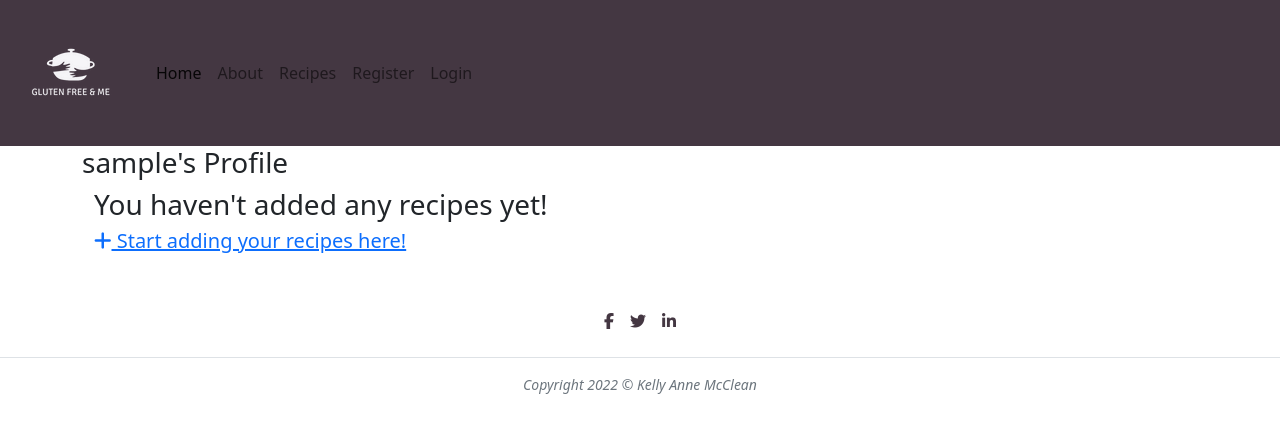
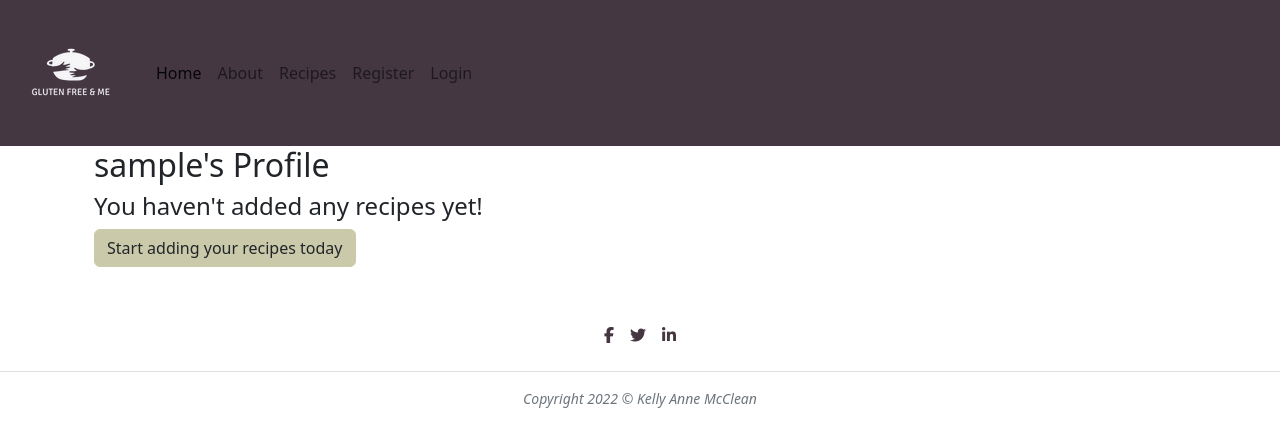
Before and after one commit to mccannka/gluten-free-me, a Flask app: a page that uses templates/base.html in a window 1280 px wide. Shown: the top 447 px of the page. Run offline with Flask 2, Linux system fonts and the light colour scheme; the visitor is signed in with stand-in values (Sample User, id 1); a database or web service that is not in the repository returns one stand-in record (values such as "Sample title"); some libraries are stand-ins or nearby versions.

Commit message:
Personal profile page - styling updates & nav company logo correction

```diff
--- a/app.py
+++ b/app.py
@@ -82,7 +82,6 @@ def register():
         mongo.db.users.insert_one(register)
 
         session["user"] = request.form.get("username").lower()
-        flash("Yay, you've successfully been registered with our Gluten Free & Me community")
         return redirect(url_for("personal", username=session["user"]))
 
     return render_template("user/register.html")
--- a/static/css/style.css
+++ b/static/css/style.css
@@ -51,3 +51,14 @@ a.btn.btn-primary {
 .fa-linkedin {color:#443742;}
 .fa-twitter {color:#443742;}
 .fa-facebook {color:#443742;}
+
+/* Personal Profile Page updates */
+h4.no-results-text {
+    color: #212529
+}
+
+a.btn.btn-secondary {
+    background: #cacaaa;
+    border-color: #cacaaa;
+    color: #212529
+}
--- a/templates/base.html
+++ b/templates/base.html
@@ -20,7 +20,7 @@
       <nav class="navbar navbar-expand-lg navbar-light">
          <div class="container-fluid">
             <a class="navbar-brand" href="#">
-               <img src="./static/img/company-logo.png" class="d-none d-sm-block" alt="Company Logo" width="120"
+               <img src="{{ url_for('static', filename='img/company-logo.png') }}" class="d-none d-sm-block" alt="Company Logo" width="120"
                   height="120"></a>
             <button class="navbar-toggler" type="button" data-bs-toggle="collapse"
                data-bs-target="#navbarSupportedContent" aria-controls="navbarSupportedContent" aria-expanded="false"
--- a/templates/recipe/edit_recipes.html
+++ b/templates/recipe/edit_recipes.html
@@ -1,7 +1,7 @@
 {% extends "base.html" %}
 {% block content %}
 
-  <div class="container">
+  <div class="container-fluid">
     <div class="row">
       <div class="col s12">
         <h5 class="center-align">Edit recipe</h5>
--- a/templates/recipe/recipes.html
+++ b/templates/recipe/recipes.html
@@ -41,8 +41,8 @@
                         <p class="card-text">
                         </p>
                         <div class="d-grid gap-2 col-6 mx-auto">
-                            <button href="{{ url_for('specific_recipe', recipe_id=recipe._id) }}"
-                                class="btn btn-primary" type="button">Get recipe</button>
+                            <a href="{{ url_for('specific_recipe', recipe_id=recipe._id) }}"
+                                class="btn btn-primary" type="button">Get recipe</a>
                         </div>
                     </div>
                 </div>
--- a/templates/user/personal.html
+++ b/templates/user/personal.html
@@ -1,15 +1,14 @@
 {% extends "base.html" %}
 {% block content %}
 
-<div class="row">
-        <div class="col s12 m8 offset-m2">
-            <div class="card-panel">
-                <h3 class="center-align light-blue-text text-darken-4">
-                    {{ username }}'s Profile
-                </h3>
-            </div>
-        </div>
-</div>
+<section id="login-section">
+  <div class="container">
+    <div class="row">
+      <div class="col-md-6">
+        <h2>{{ username }}'s Profile</h2>
+     </div>
+    </div>
+ </div>
 
   <!-- Recipe cards -->
   <div class="container">
@@ -64,11 +63,11 @@
           {% endif %}
         </div>
         {% else %}
-        <h3 class="no-results-text center-align">You haven't added any recipes yet!</h3>
-        <h5><a href="{{ url_for('add_recipe') }}" class="btn-large btn-blue bottom-margins top-margins"><i class="fas fa-plus prefix"></i> Start adding your recipes here!</a></h5>
+        <h4 class="no-results-text">You haven't added any recipes yet!</h4>
+        <h5><a href="{{ url_for('add_recipe') }}" class="btn btn-secondary"> Start adding your recipes today</a></h5>
         {% endfor %}
       </div>
     </div>
   </div>
-
+</section>
 {% endblock %}
```
Also changed, not shown: static/img/personal-profile.png (added).
